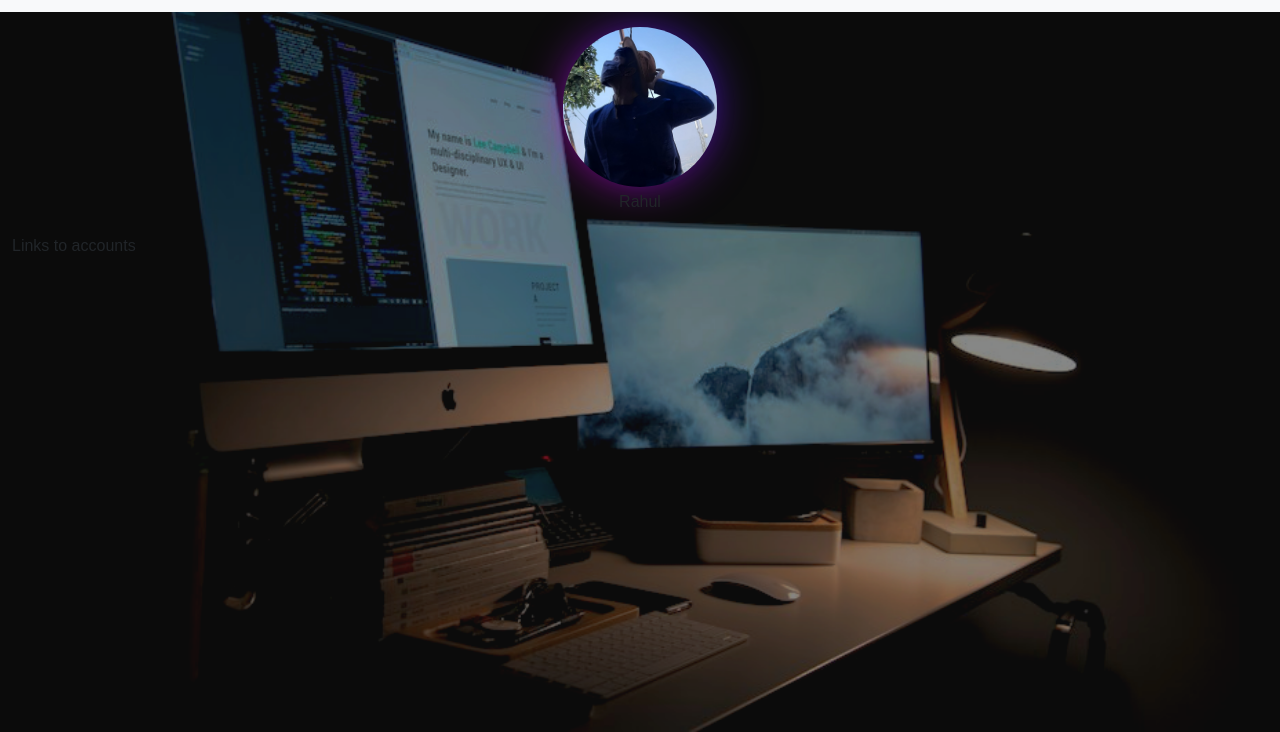
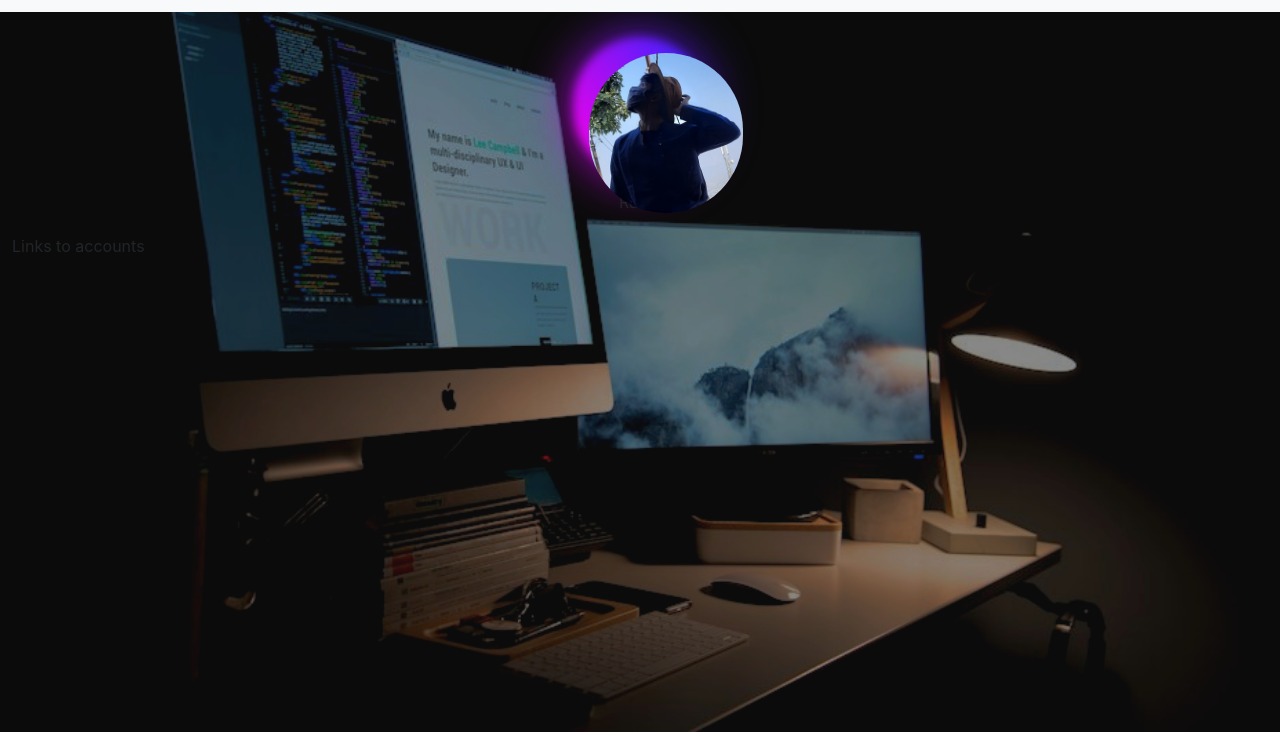
Before and after one commit to visrm/portfolio, a plain HTML site: page index.html in a window 1280 px wide. Shown: the part 68-800 px from the top of the page. Drawn offline with nearby package versions, Linux system fonts and the light colour scheme; a small style sheet from the web is missing.

Commit message:
🎨 style.css
implementing `:root` css pesudo-class and import google font: poppins

```diff
--- a/style.css
+++ b/style.css
@@ -1,14 +1,40 @@
+/* import google fonts */
+@import url("https://fonts.googleapis.com/css2?family=Poppins:wght@400;500;600&display=swap");
+
+:root {
+    --body-font: 'Poppins', sans-serif;
+    --h1-font-size: 1.5rem;
+    --h2-font-size: 1.25rem;
+    --h3-font-size: 1.125rem;
+    --normal-font-size: .938rem;
+    --small-font-size: .813rem;
+}
+
+/* Font size for large devices */
+@media screen and (min-width: 968px) {
+    :root {
+        --h1-font-size: 2.25rem;
+        --h2-font-size: 1.5rem;
+        --h3-font-size: 1.25rem;
+        --normal-font-size: 1rem;
+        --small-font-size: .875rem;
+        --smaller-font-size: .813rem;
+    }
+}
+
+html {
+  scroll-behavior: smooth;
+}
+
 body {
   margin: 0;
   padding: 0;
-  position: relative;
   height: 100vh;
   min-height: 100vh;
   background-image: url("bg_img.png");
   background-position: center;
   background-repeat: no-repeat;
   background-size: cover;
-  font-family: Arial, Helvetica, sans-serif;
 }
 
 div {
@@ -45,7 +71,7 @@ nav {
   position: relative;
   max-height: 8.4em;
   max-width: 8em;
-  border-radius: 5em;
+  border-radius: 5em;o
   display: flex;
   justify-content: center;
   align-items: center;
```
